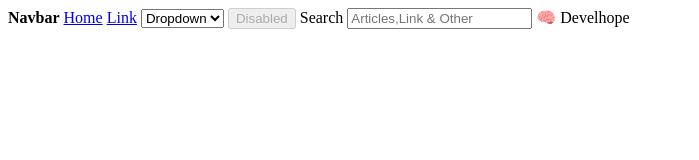
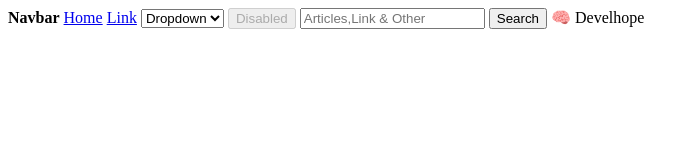
Before and after one commit to iTzRusso10/Modulo-HTML, a plain HTML site: page index.html in a window 1280 px wide. Shown: the whole page, without its empty margins (0-699 px from the left). Drawn offline with Linux system fonts and the light colour scheme.

Commit message:
Aggiunto Button Search dopo l'input text

```diff
--- a/index.html
+++ b/index.html
@@ -18,7 +18,6 @@
         <option value="articles">Contacts</option>
       </select>
       <button disabled>Disabled</button>
-      <label for name="search">Search</label>
       <input
         type="search"
         name="search"
@@ -27,6 +26,7 @@
         maxlength="50"
         minlength="2"
       />
+      <button type="search">Search</button>
       <span>&#129504; Develhope</span>
     </nav>
   </body>
```
